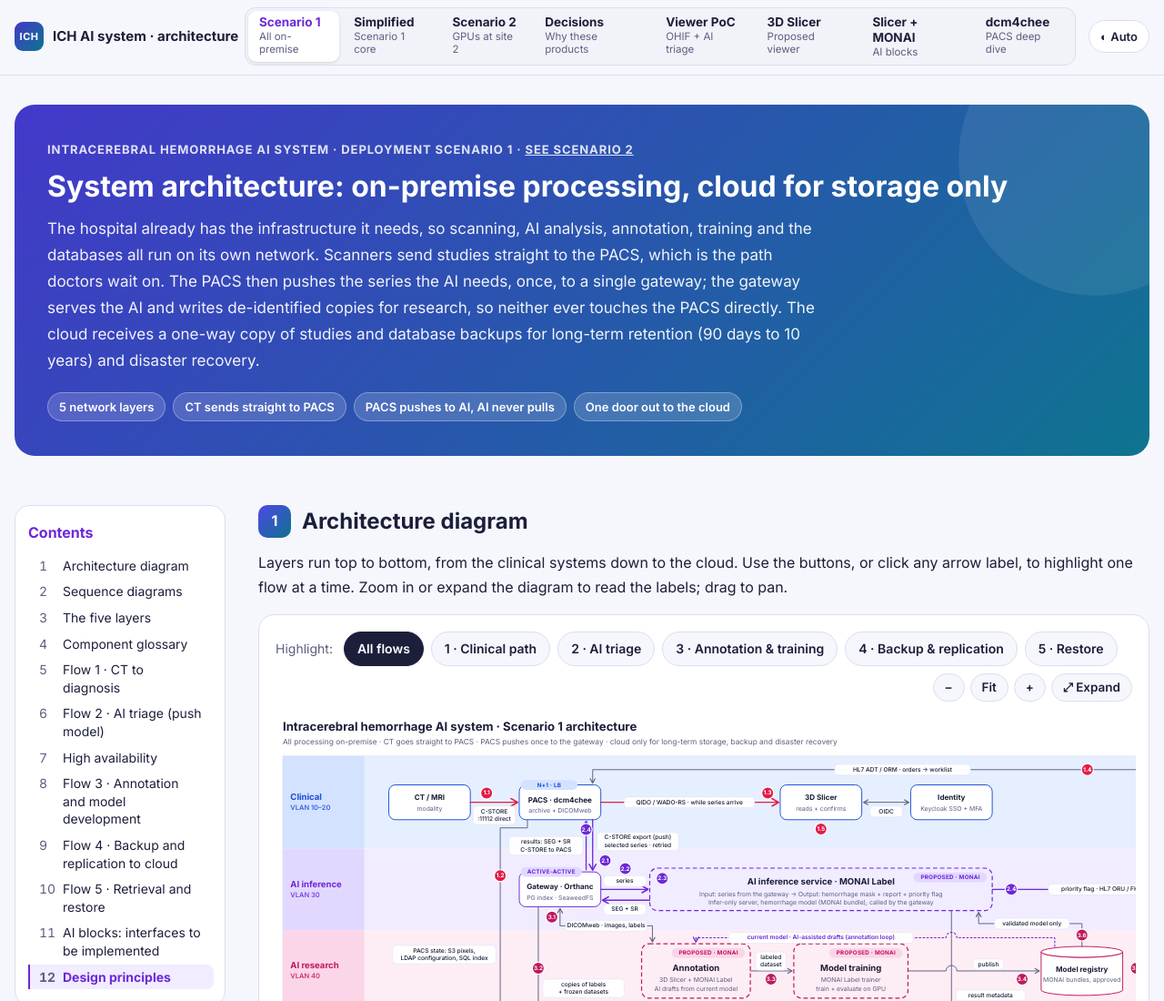
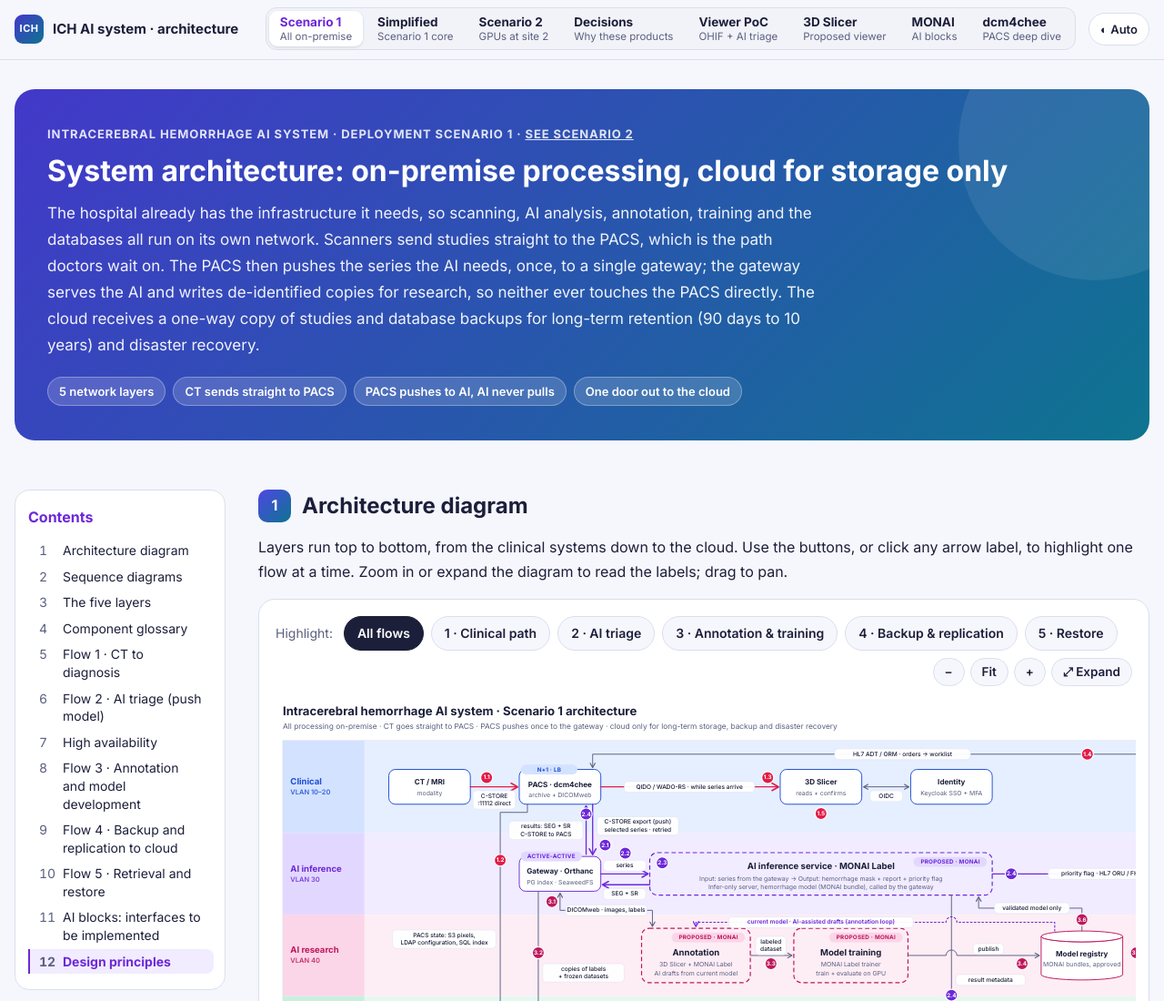
Before and after one commit to jikei25/ich-architecture, a plain HTML site: page index.html in a window 1280 px wide. Shown: the top 1100 px of the page at 91% size. Drawn offline with Linux system fonts and the light colour scheme.

Commit message:
style: theme the scrollbars and keep the top bar on one line
Set color-scheme per theme so dark mode no longer shows light native scrollbars, and make scrollbars thin with a muted thumb that darkens on hover. Shorten the new nav item to MONAI, stop nav labels from wrapping, hide the brand text and the subtitles step by step on narrower screens, and let the nav scroll without a visible bar.

```diff
--- a/assets/site.css
+++ b/assets/site.css
@@ -16,6 +16,12 @@
 .theme-btn:hover{border-color:var(--violet)}
 .progress{height:2px;background:transparent}
 .progress span{display:block;height:100%;width:0;background:linear-gradient(90deg,#6366f1,#06b6d4)}
+.scen{min-width:0;overflow-x:auto;scrollbar-width:none}
+.scen::-webkit-scrollbar{display:none}
+.scen a b,.scen a span{white-space:nowrap}
+@media (max-width:1279px){.brand .brand-t{display:none}}
+@media (max-width:1080px){.scen a span{display:none}.scen a{padding:4px 9px}}
+@media (max-width:900px){.scen a{padding:4px 7px}.scen a b{font-size:12.5px}.theme-btn .tl{display:none}}
 @media (max-width:720px){.brand .brand-t{display:none}.scen a span{display:none}.theme-btn .tl{display:none}}
 @media (max-width:480px){.topbar-in{gap:8px}.brand{flex:none}.scen{min-width:0;overflow-x:auto;scrollbar-width:none}.scen a{padding:4px 8px;white-space:nowrap}.scen a b{font-size:12.5px}}
 
@@ -163,6 +169,19 @@ html.no-scroll{overflow:hidden}
 .totop{position:fixed;right:18px;bottom:18px;z-index:40;width:44px;height:44px;border-radius:50%;border:1px solid var(--border);background:var(--card);color:var(--text);font-size:18px;cursor:pointer;box-shadow:0 6px 18px rgba(15,20,50,.18);opacity:0;pointer-events:none;transform:translateY(8px);transition:opacity .2s,transform .2s}
 .totop.show{opacity:1;pointer-events:auto;transform:none}
 
+/* ---------- scrollbars: thin, themed, no light track in dark mode ---------- */
+:root{color-scheme:light;--sb-thumb:color-mix(in srgb,var(--muted) 38%,transparent);--sb-thumb-hover:color-mix(in srgb,var(--muted) 70%,transparent)}
+@media (prefers-color-scheme:dark){:root:not([data-theme="light"]){color-scheme:dark}}
+:root[data-theme="dark"]{color-scheme:dark}
+*{scrollbar-width:thin;scrollbar-color:var(--sb-thumb) transparent}
+.sq-viewport:hover,.figscroll:hover,.tbl:hover,nav.toc:hover,.sq-list ol:hover,pre.code:hover{scrollbar-color:var(--sb-thumb-hover) transparent}
+@supports not (scrollbar-color:auto){
+  ::-webkit-scrollbar{width:10px;height:10px}
+  ::-webkit-scrollbar-track,::-webkit-scrollbar-corner{background:transparent}
+  ::-webkit-scrollbar-thumb{background-color:var(--sb-thumb);border:3px solid transparent;border-radius:999px;background-clip:padding-box}
+  ::-webkit-scrollbar-thumb:hover{background-color:var(--sb-thumb-hover)}
+}
+
 @media (max-width:700px){.sq{padding:10px}.sq-detail{font-size:14px}.figtools{margin-left:0}}
 @media print{.topbar,.totop,.figtools,.sq-toolbar,.jumps,.hlink{display:none!important}.sq-viewport{max-height:none;overflow:visible}}
 @media (prefers-reduced-motion:reduce){*{transition:none!important;scroll-behavior:auto!important}}
--- a/index.html
+++ b/index.html
@@ -144,7 +144,7 @@ footer{margin-top:56px;padding-top:16px;border-top:1px solid var(--border);font-
     <a href="decisions.html"><b>Decisions</b><span>Why these products</span></a>
     <a href="viewer.html"><b>Viewer PoC</b><span>OHIF + AI triage</span></a>
     <a href="slicer.html"><b>3D Slicer</b><span>Proposed viewer</span></a>
-    <a href="monai.html"><b>Slicer + MONAI</b><span>AI blocks</span></a>
+    <a href="monai.html"><b>MONAI</b><span>AI blocks</span></a>
     <a href="dcm4chee.html"><b>dcm4chee</b><span>PACS deep dive</span></a>
   </nav>
   <button class="theme-btn" type="button">◐ <span class="tl">Auto</span></button>
```
Also changed, not shown: dcm4chee.html (+1 -1 lines), decisions.html (+1 -1 lines), monai.html (+1 -1 lines), scenario2.html (+1 -1 lines), simplified.html (+1 -1 lines), slicer.html (+1 -1 lines), viewer.html (+1 -1 lines).
